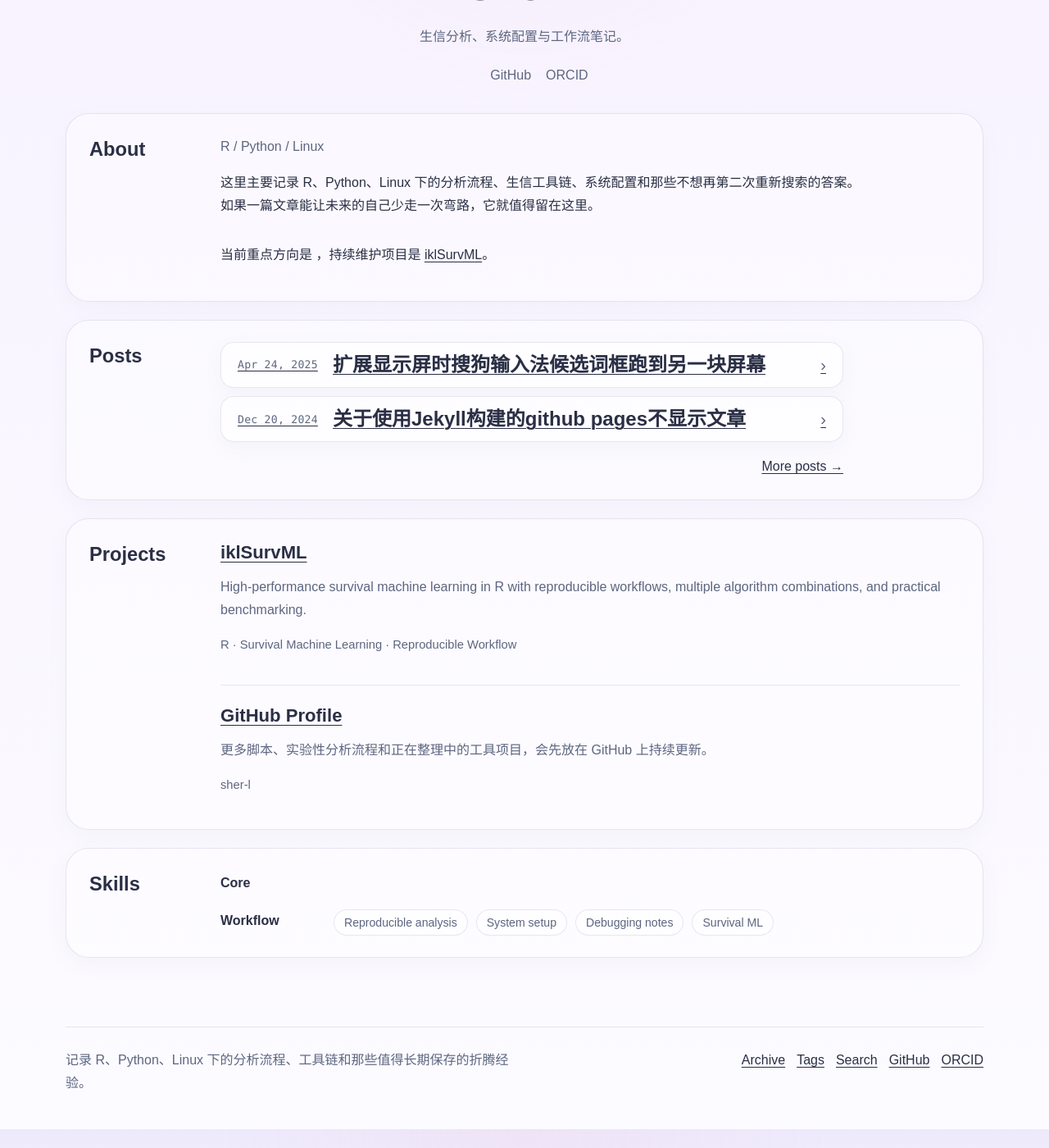
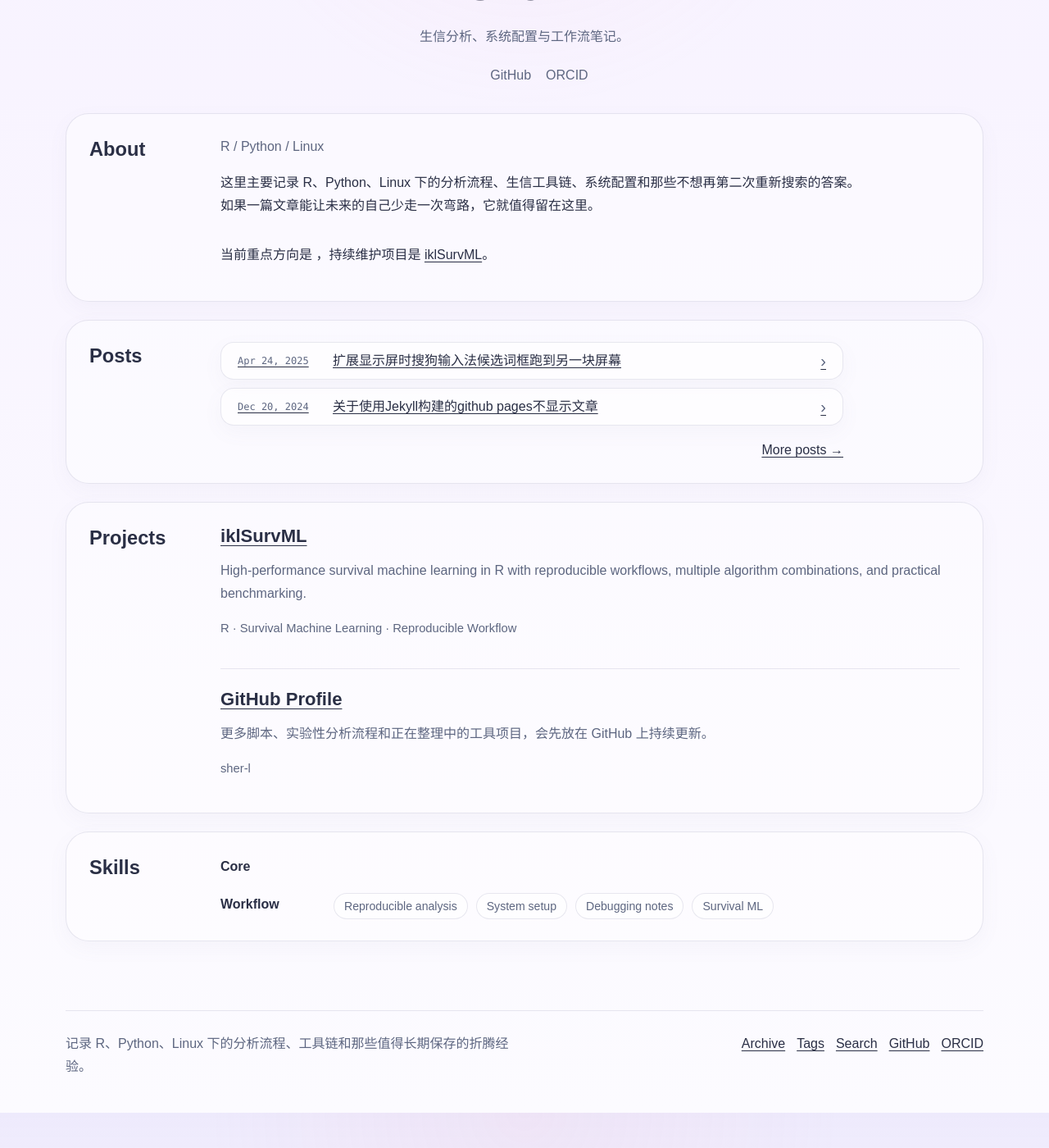
Before and after one commit to sher-l/sher-l.github.io, a Jekyll site: the page built from index.md, in a window 1280 px wide and 1400 px high, scrolled down 252 px. Shown: the whole window at 82% size. Built offline with Jekyll 4.4.1, drawn with Linux system fonts in a browser that asks for light colours.

Commit message:
Fix home post row typography overrides

```diff
--- a/assets/css/style.css
+++ b/assets/css/style.css
@@ -934,20 +934,20 @@ img {
   transform: translateY(-1px);
 }
 
-.post-card-date-home {
+.post-card-home .post-card-date-home {
   white-space: nowrap;
   line-height: 1;
   color: var(--ink-muted);
-  font-size: 0.75rem;
+  font-size: 12px;
   letter-spacing: 0;
 }
 
-.post-card-title-home {
+.post-card-home .post-card-title-home {
   margin: 0;
   overflow: hidden;
-  font-size: 1rem;
+  font-size: 16px;
   font-weight: 400;
-  line-height: 1.5;
+  line-height: 24px;
   text-overflow: ellipsis;
   white-space: nowrap;
 }
```
